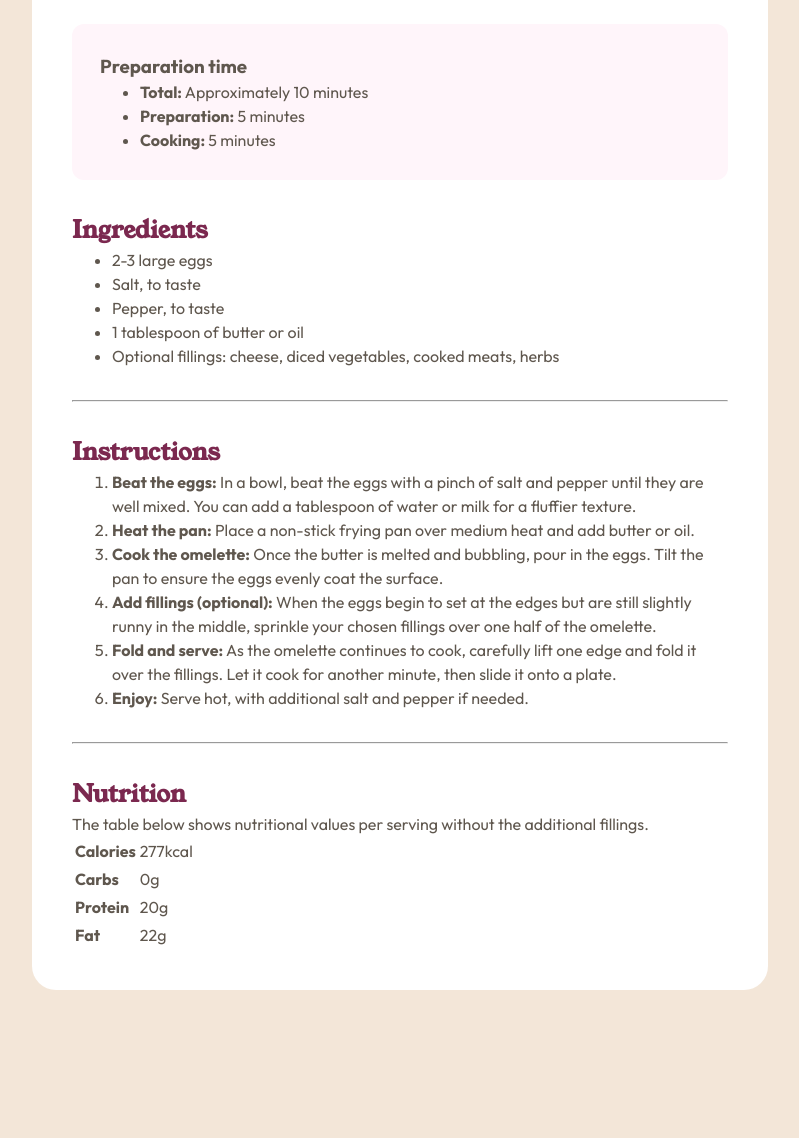
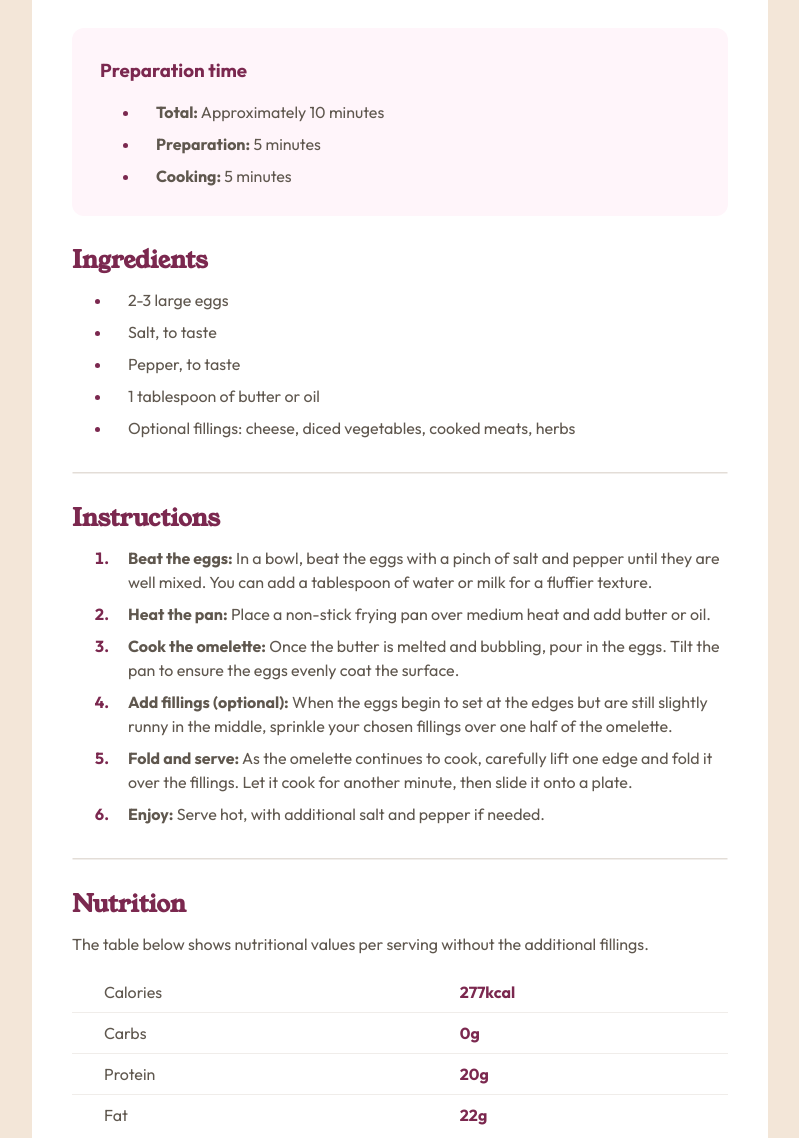
Before and after one commit to barryhanna/fem-recipe-page, a plain HTML site: page index.html in a window 1280 px wide. Shown: the part 520-1658 px from the top of the page, without its empty margins (240-1039 px from the left). Before the commit the page ends 1542 px from the top, so only its background shows below. Drawn offline with Linux system fonts and the light colour scheme.

Commit message:
Table and li styling

```diff
--- a/index.html
+++ b/index.html
@@ -31,7 +31,7 @@
 				src="./assets/images/image-omelette.jpeg"
 				alt="An omelette"
 			/>
-			<header>
+			<header class="flow:md">
 				<h1>Simple Omelette Recipe</h1>
 				<p>
 					An easy and quick dish, perfect for any meal. This classic
@@ -40,15 +40,15 @@
 					meats.
 				</p>
 			</header>
-			<section class="prep-section">
-				<h3>Preparation time</h3>
+			<section class="prep-section flow:sm">
+				<h3 class="section-title">Preparation time</h3>
 				<ul>
 					<li><span>Total:</span> Approximately 10 minutes</li>
 					<li><span>Preparation:</span> 5 minutes</li>
 					<li><span>Cooking:</span> 5 minutes</li>
 				</ul>
 			</section>
-			<section>
+			<section class="flow:sm">
 				<h2>Ingredients</h2>
 				<ul>
 					<li>2-3 large eggs</li>
@@ -62,7 +62,7 @@
 				</ul>
 			</section>
 			<hr />
-			<section>
+			<section class="flow:sm">
 				<h2>Instructions</h2>
 				<ol>
 					<li>
@@ -99,7 +99,7 @@
 				</ol>
 			</section>
 			<hr />
-			<section>
+			<section class="flow:sm">
 				<h2>Nutrition</h2>
 				<p>
 					The table below shows nutritional values per serving without
--- a/styles.css
+++ b/styles.css
@@ -17,6 +17,10 @@
 	--clr-gray-light: hsl(30, 18%, 87%);
 	--clr-wenge-brown: hsl(30, 10%, 34%);
 	--clr-dark-charcoal: hsl(24, 5%, 18%);
+
+	--clr: hwb(30 84% 11%);
+
+	--clr-hr: hsl(30, 18%, 93%);
 
 	--fnt-family-serif: 'Young Serif', serif;
 	--fnt-family-sans: 'Outfit', sans-serif;
@@ -46,6 +50,7 @@ h1,
 h2 {
 	font-family: var(--fnt-family-serif);
 	color: var(--clr-dark-raspberry);
+	line-height: 1;
 }
 
 h1 {
@@ -61,11 +66,35 @@ img {
 }
 
 hr {
-	color: var(--clr-gray-light);
+	border-top: 1px solid #e3ddd7;
+	border-bottom: 1px solid #f1eeeb;
+	border-left: 1px solid transparent;
+	border-right: 1px solid transparent;
+}
+
+table {
+	border-collapse: collapse;
+	width: 100%;
+}
+
+th, td {
+	padding: .5rem;
 }
 
 th {
+	font-weight: normal;
 	text-align: left;
+	padding-left: 2rem;
+}
+
+td {
+	color: var(--clr-dark-raspberry);
+	font-weight: var(--fnt-wgt-bold);
+}
+
+
+tr + tr {
+	border-top: 1px solid var(--clr-hr);
 }
 
 .container {
@@ -83,6 +112,31 @@ th {
 	border-radius: var(--border-radius);
 }
 
+.prep-section .section-title {
+	color: var(--clr-dark-raspberry);
+}
+
 li span {
 	font-weight: var(--fnt-wgt-bold);
 }
+
+li + li {
+	margin-top: .5rem;
+}
+
+li::marker {
+	color: var(--clr-dark-raspberry);
+	font-weight: var(--fnt-wgt-bold);
+}
+
+li {
+	padding-left: 1rem;
+}
+
+.flow\:sm > *+* {
+	margin-top: 1rem;
+}
+
+.flow\:md > *+* {
+	margin-top: 1.5rem;
+}
```
